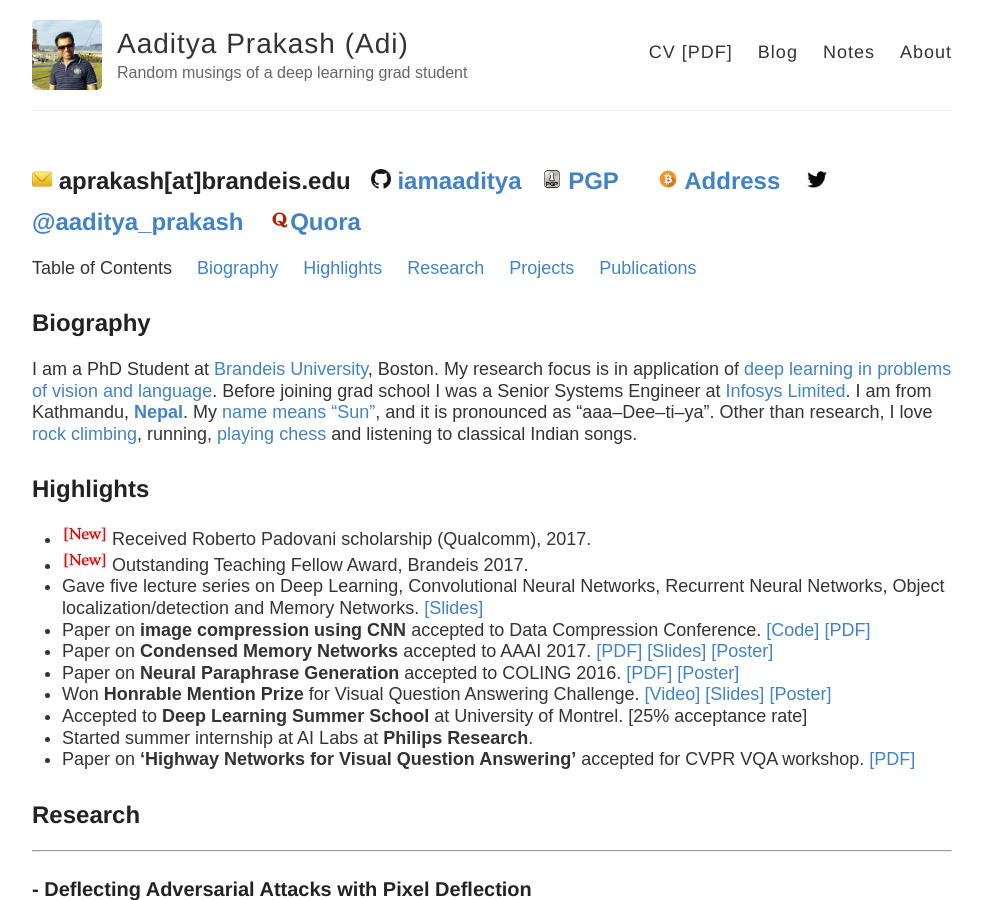
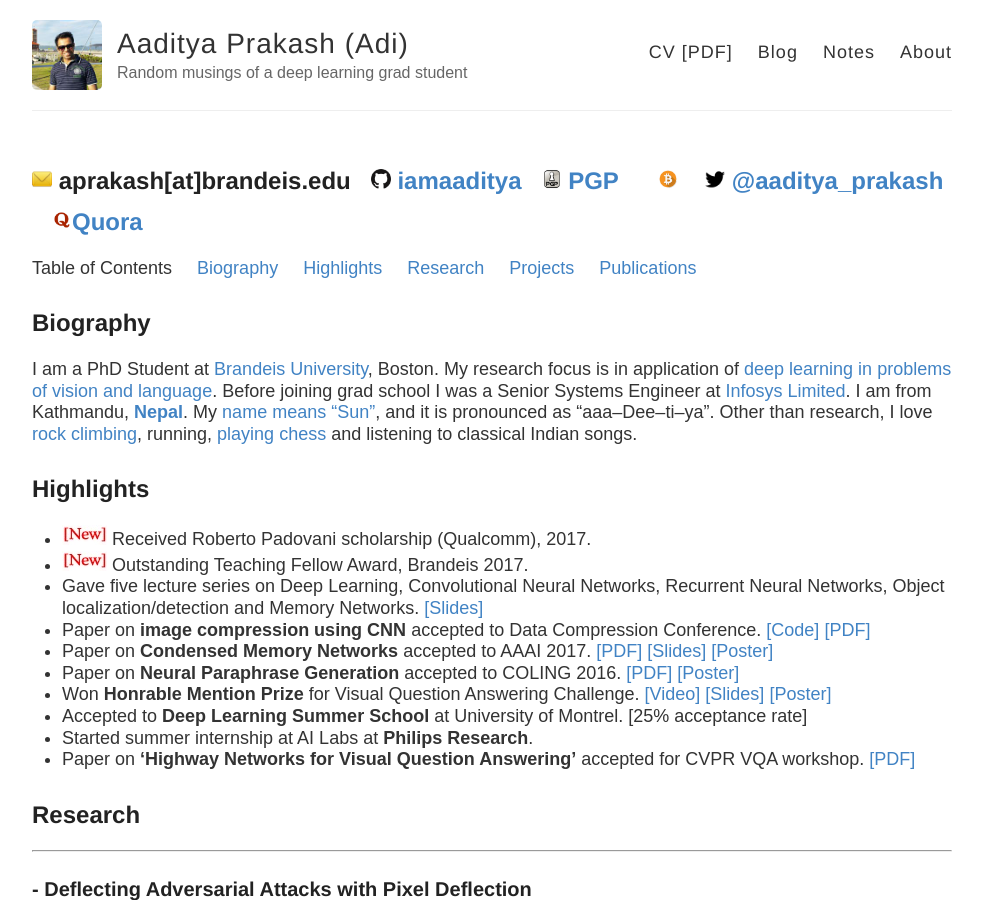
Before and after one commit to iamaaditya/iamaaditya.github.io, a Jekyll site: the page built from about/index.md, in a window 1280 px wide and 900 px high. Shown: the whole window, without its empty margins (84-1066 px from the left). Built offline with Jekyll 4.4.1, drawn with Linux system fonts in a browser that asks for light colours; some web fonts are replaced; grey boxes are pictures that could not be loaded.

Commit message:
Update index.md

```diff
--- a/about/index.md
+++ b/about/index.md
@@ -4,7 +4,7 @@
 layout: page
 dsq_thread_id: []
 ---
-<img src="https://raw.githubusercontent.com/iamaaditya/iamaaditya.github.io/master/images/small_email.png" height="20px" width="20px" /> aprakash\[at\]brandeis.edu   [<img src="https://raw.githubusercontent.com/iamaaditya/iamaaditya.github.io/master/images/github.ico" height="20px" width="20px"> iamaaditya](https://github.com/iamaaditya)   [<img src="https://raw.githubusercontent.com/iamaaditya/iamaaditya.github.io/master/images/pgp.gif" height="20px" width="20px"> PGP](https://raw.githubusercontent.com/iamaaditya/iamaaditya.github.io/master/pgp_public_aaditya.txt)       [<img src="https://raw.githubusercontent.com/iamaaditya/iamaaditya.github.io/master/images/Froyoshark-Enkel-Bitcoin.ico" width="20px" height="20px" /> Address](https://blockchain.info/address/19a2dDQDh3EDpHs5bhDyHnoGLMTwqjoEVv)    [<img src="https://raw.githubusercontent.com/iamaaditya/iamaaditya.github.io/master/images/icons8-twitter-26.png" height="20px" width="20px"/> @aaditya_prakash](https://twitter.com/aaditya_prakash)    [<img src="https://raw.githubusercontent.com/iamaaditya/iamaaditya.github.io/master/images/quora.ico" height="20px" width="20px" />Quora](https://www.quora.com/profile/Aaditya-Prakash)
+<img src="https://raw.githubusercontent.com/iamaaditya/iamaaditya.github.io/master/images/small_email.png" height="20px" width="20px" /> aprakash\[at\]brandeis.edu   [<img src="https://raw.githubusercontent.com/iamaaditya/iamaaditya.github.io/master/images/github.ico" height="20px" width="20px"> iamaaditya](https://github.com/iamaaditya)   [<img src="https://raw.githubusercontent.com/iamaaditya/iamaaditya.github.io/master/images/pgp.gif" height="20px" width="20px"> PGP](https://raw.githubusercontent.com/iamaaditya/iamaaditya.github.io/master/pgp_public_aaditya.txt)       [<img src="https://raw.githubusercontent.com/iamaaditya/iamaaditya.github.io/master/images/Froyoshark-Enkel-Bitcoin.ico" width="20px" height="20px" />](https://blockchain.info/address/19a2dDQDh3EDpHs5bhDyHnoGLMTwqjoEVv)    [<img src="https://raw.githubusercontent.com/iamaaditya/iamaaditya.github.io/master/images/icons8-twitter-26.png" height="20px" width="20px"/> @aaditya_prakash](https://twitter.com/aaditya_prakash)    [<img src="https://raw.githubusercontent.com/iamaaditya/iamaaditya.github.io/master/images/quora.ico" height="20px" width="20px" />Quora](https://www.quora.com/profile/Aaditya-Prakash)
 ---
 
 Table of Contents     [Biography](#biography)     [Highlights](#highlights)     [Research](#research)     [Projects](#projects)     [Publications](#publications)
```
